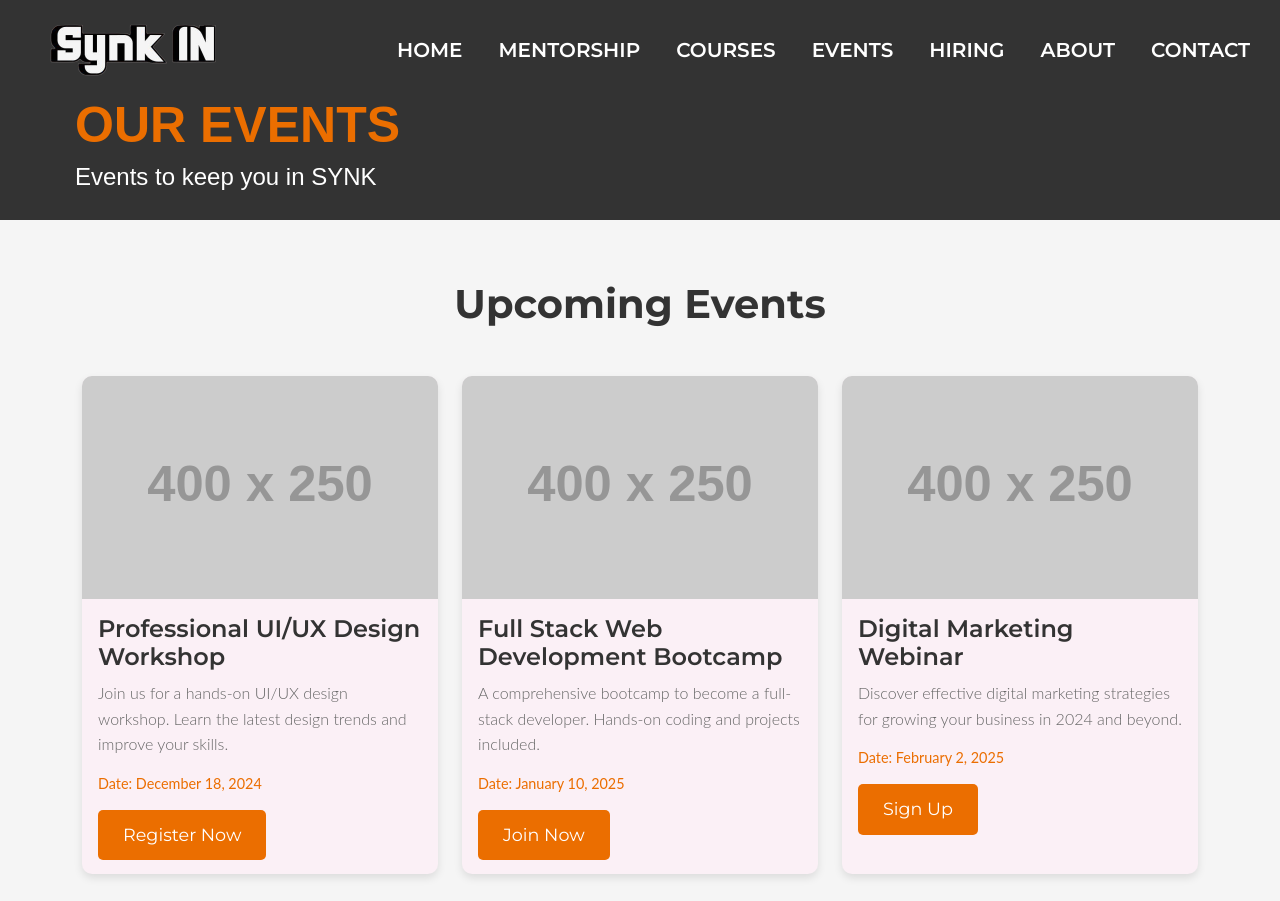
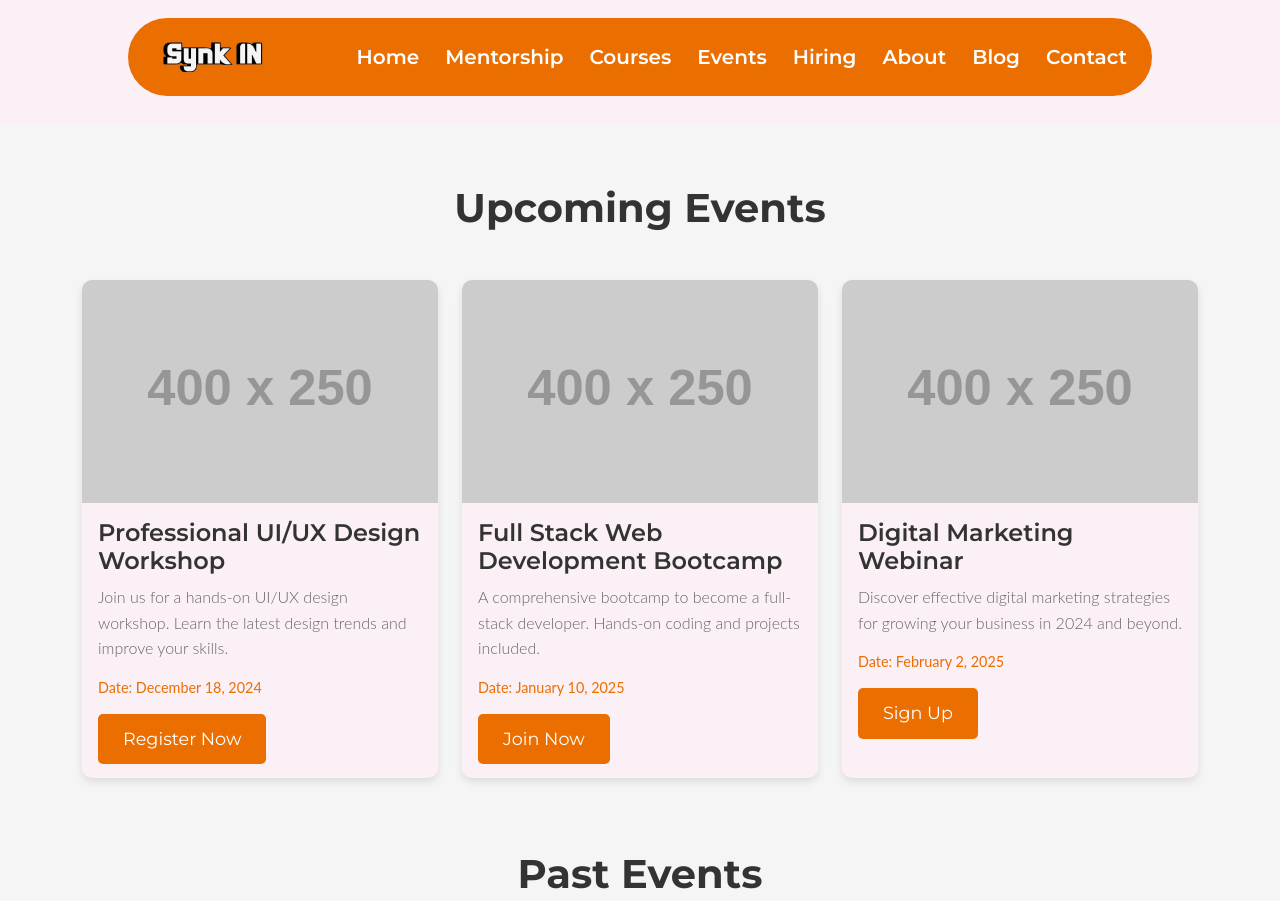
Before and after one commit to SAMluci666/Podosphere_Official, a plain HTML site: page pages/events.html in a window 1280 px wide. Shown: the top 901 px of the page. Drawn offline with nearby package versions, Linux system fonts and the light colour scheme; placeholder pictures from the web are drawn by us.

Commit message:
make change in navbar and footer

```diff
--- a/css/events.css
+++ b/css/events.css
@@ -13,7 +13,9 @@
     --text-color: #333333;
     /*for readablility*/
 }
-
+body{
+    margin-top: -20px;
+}
 * {
     box-sizing: border-box;
     margin: 0;
@@ -44,24 +46,32 @@ html {
 */
 /* -------------------Navbar------------------------- */
 #nav-bar {
-    position: absolute;
+    /* position: sticky;
     top: 0;
     right: 0;
     left: 0;
-    z-index: 5;
+    z-index: 5; */
+    background-color: var(--bs-body-bg);
+
 }
+.navbar {
+    display: flex;
+    justify-content: center;
+    /* align-items: center; */
 
-.navbar__container {
-    flex-wrap: nowrap;
+    margin-top: 10px;
+    /* position: sticky; */
+    /* padding: 0 !important; */
+    /* transition: background-color 0.3s ease, box-shadow 0.3s ease; */
+    /* width: 80%; */
 }
+.container__navbar{
+    background-color: var(--primary-color);
+    width: 80%;
+    border-radius: 50px;
+    margin: 20px;
 
-.navbar {
-    background: var(--accent-color);
-    padding: 0 !important;
-    transition: background-color 0.3s ease, box-shadow 0.3s ease;
-    transition: background-color 0.3s ease, box-shadow 0.3s ease;
 }
-
 /* Transparent navbar on hero section */
 .navbar-transparent {
     background-color: transparent;
@@ -93,13 +103,13 @@ html {
 }
 
 .navbar-brand img {
-    width: 100%;
-    max-width: 250px;
+    width: 80%;
+    max-width: 220px;
     height: auto;
 }
 
 .navbar-nav li {
-    padding: 0 10px;
+    padding: 0 5px;
 }
 
 .navbar-nav li a {
@@ -208,30 +218,29 @@ html {
 .header {
     /* background-image: url(https://img.freepik.com/premium-photo/abstract-smooth-orange-background-layout-design-web-template-business-report-with-smooth-circle-gradient-color_1258-54654.jpg); */
     background-color: var(--accent-color);
-    height: 200px;
+    /* height: 500px; */
     background-size: cover;
     background-position: center;
-    margin-top:20px;
+    /* margin-top:20px; */
 }
 /* .header>h1, .header>h4 {
     color: var(--primary-color);
     font-family: "Poppins", sans-serif;
 } */
-.header>h1 {
+/* .header>h1 {
     font-size: 50px;
     font-weight: 600;
-    padding: 75px 0 0 75px;
-}
-
+    padding: 10px 0 0 75px;
+} */
+/*
 .header>h1, .header>h4 {
-    /* color: var(--primary-white-highlight); */
     color: var(--primary-color);
     font-family: "Poppins", sans-serif;
 }
 .header>h4 {
     padding-left: 75px;
     color: var(--primary-white-highlight);
-}
+} */
 p {
     font-family: 'Lato', sans-serif;
     font-weight: 300;
@@ -404,7 +413,7 @@ div {
     /* background-image: linear-gradient(to right, #a517ba, #5f1782); */
     background-color: var(--accent-color);
     width: 100%;
-    min-height: 250px;
+    min-height: 215px;
 
 }
 
@@ -414,7 +423,7 @@ div {
 
 .footer-heading {
     /* text-align: center; */
-    padding-top: 20px;
+    /* padding-top: 20px; */
     margin-top: 20px;
     font-size: 20px;
     font-weight: 500;
@@ -458,11 +467,11 @@ div {
 .copyright {
     background-color: var(--accent-color);
     text-align: center;
-    padding: 10px 0;
+    /* padding: 10px 0; */
     bottom: 0;
     width: 100%;
 }
 .copyright p {
     color: var(--primary-color);
-    padding: 10px 0;
+    /* padding:     10px 0; */
 }
--- a/pages/events.html
+++ b/pages/events.html
@@ -22,14 +22,14 @@
         rel="stylesheet">
 
     <!-- Java Script  -->
-    <!-- <script>
+    <script>
         // JavaScript to handle scroll and navbar background change
         window.addEventListener('scroll', function () {
             var navbar = document.getElementById('navbar');
-            var heroSection = document.querySelector('.hero');
-            var heroBottom = heroSection.offsetHeight;  // Height of the hero section
+            var eventHeading = document.querySelector('.header');
+            var eventBottom = eventHeading.offsetHeight;  // Height of the hero section
 
-            if (window.scrollY > heroBottom) {
+            if (window.scrollY > eventBottom) {
                 // When scrolling past the hero section
                 navbar.classList.remove('navbar-transparent');
                 navbar.classList.add('navbar-colored');
@@ -42,13 +42,13 @@
             }
         });
 
-    </script> -->
+    </script>
 </head>
 <body>
     <header>
         <section id="nav-bar">
-            <nav id="navbar" class="navbar navbar-expand-lg fixed-top">
-                <div class="container-fluid py-3">
+            <nav id="navbar" class="navbar navbar-expand-lg">
+                <div class="container-fluid py-3 container__navbar">
                     <a class="navbar-brand" href="/"><img src="/assets/images/logo/logo-without-bg-cropped.png" class=""
                             alt=""></a>
                     <button class="navbar-toggler" type="button" data-bs-toggle="collapse" data-bs-target="#navigation-bar"
@@ -63,12 +63,12 @@
                     <div class="collapse navbar-collapse" id="navigation-bar">
                         <ul class="navbar-nav ms-auto">
                             <li class="nav-item">
-                                <a class="nav-link" href="/index.html">HOME</a>
+                                <a class="nav-link" href="/index.html">Home</a>
                             </li>
                             <!-- Dropdown Mentorship -->
                             <li class="nav-item dropdown">
                                 <a class="nav-link " href="#" role="button" data-bs-toggle="dropdown" aria-expanded="false">
-                                    MENTORSHIP
+                                    Mentorship
                                 </a>
                                 <ul class="dropdown-menu">
                                     <li><a class="dropdown-item" href="pages/events.html">Live Connect</a></li>
@@ -81,29 +81,32 @@
                                 </ul>
                             </li>
                             <li class="nav-item ">
-                                <a class="nav-link " href="/pages/courses1.html">COURSES</a>
+                                <a class="nav-link " href="/pages/courses1.html">Courses</a>
                             </li>
                             <li class="nav-item">
-                                <a class="nav-link " href="/pages/events.html">EVENTS</a>
+                                <a class="nav-link " href="/pages/events.html">Events</a>
                             </li>
                             <li class="nav-item">
-                                <a class="nav-link " href="/pages/Hiring.html">HIRING</a>
+                                <a class="nav-link " href="/pages/Hiring.html">Hiring</a>
                             </li>
                             <li class="nav-item">
-                                <a class="nav-link " href="#faq">ABOUT</a>
+                                <a class="nav-link " href="#faq">About</a>
                             </li>
                             <li class="nav-item">
-                                <a class="nav-link " href="/pages/contact.html">CONTACT</a>
+                                <a class="nav-link " href="#faq">Blog</a>
+                            </li>
+                            <li class="nav-item">
+                                <a class="nav-link " href="/pages/contact.html">Contact</a>
                             </li>
                         </ul>
                     </div>
                 </div>
             </nav>
         </section>
-        <div class="header">
+        <!-- <div class="header">
             <h1>OUR EVENTS</h1>
             <h4>Events to keep you in SYNK </h4>
-        </div>
+        </div> -->
     </header>
     <main>
         <section id="events" class="events-section">
@@ -265,7 +268,7 @@
         <div class="container-fluid">
             <div class="row">
                 <div class="col-md-1"></div>
-                <div class="col-md-5">
+                <div class="col-md-4">
                     <!-- Newsletter -->
                     <h5 class="footer-heading">Subscribe to our Newsletter</h5>
                     <form action="http://localhost:3000/newsletter" method="POST">
@@ -277,14 +280,12 @@
                         <button type="submit" class="btn btn-primary btn-newsletter">Submit</button>
                     </form>
                 </div>
-                <div class="col-md-3">
+                <div class="col-md-2">
                     <h5 class="footer-heading">Contacts</h5>
                     <p>
                         <bold>support@podosphere.com</bold> <br>
                         <bold>+91 99999999</bold>
                     </p>
-                    <p>Address: Racecourse Rd, near Gola ka Mandir, Mela Ground, Thatipur, Gwalior, Madhya Pradesh PIN :
-                        474005</p>
                 </div>
                 <div class="col-md-2">
                     <h5 class="footer-heading">Socials</h5>
@@ -298,7 +299,16 @@
                                 src="../assets/icons/facebook-icon.png"></a>
                         <!-- <a href="#"><img src=""></a> -->
                     </div>
-                    <div class="col-md-1"></div>
+                </div>
+                <div class="col-md-3">
+                    <h5 class="footer-heading">Quick Links</h5>
+                    <ul>
+                        <li><a href="/index.html">Home</a></li>
+                        <li><a href="/pages/courses1.html">Courses</a></li>
+                        <li><a href="/pages/events.html">Events</a></li>
+                        <li><a href="/pages/Hiring.html">Hiring</a></li>
+                        <li><a href="/pages/contact.html">Contact</a></li>
+                    </ul>
                 </div>
             </div>
 
```
